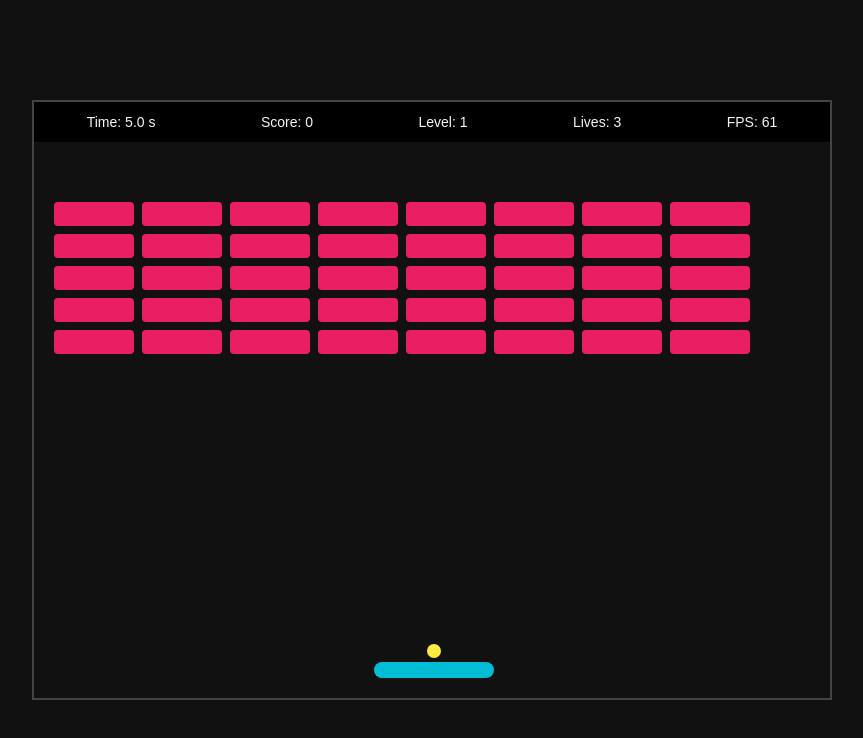
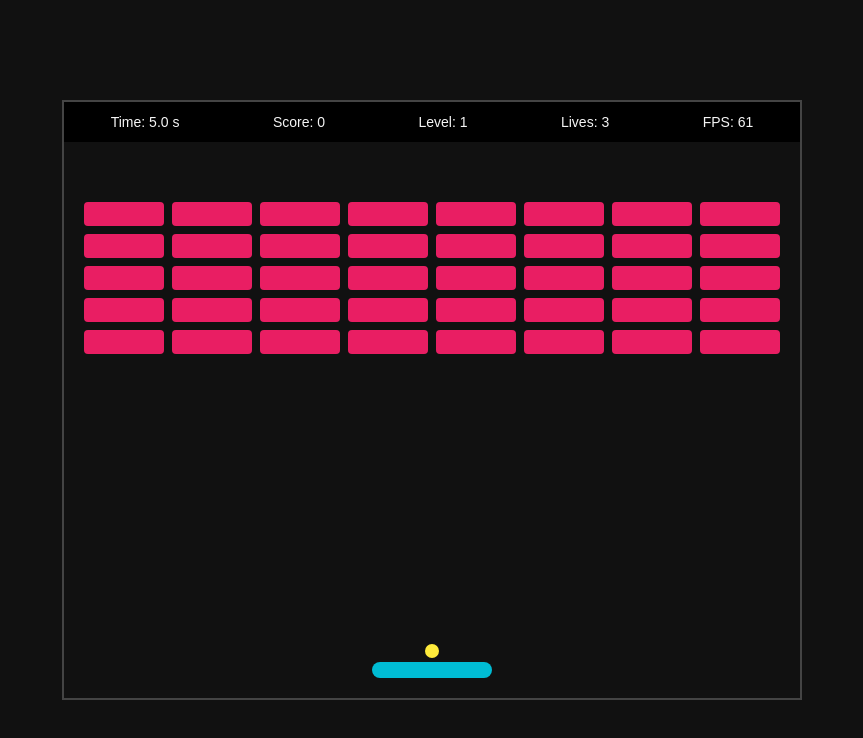
Before and after one commit to freddyother/make-your-game, a plain HTML site: page index.html in a window 1280 px wide. Shown: the whole page, without its empty margins (208-1071 px from the left). Drawn offline with Linux system fonts and the light colour scheme.

Commit message:
bug fixes| brick-offset right

```diff
--- a/css/style.css
+++ b/css/style.css
@@ -16,11 +16,12 @@ body {
 
 #game-root {
   position: relative;
-  width: 800px;
+  width: 740px;
   height: 600px;
   background: #000;
   border: 2px solid #444;
   overflow: hidden;
+  margin: 40px auto;
 }
 
 /* HUD */
--- a/js/config.js
+++ b/js/config.js
@@ -3,7 +3,7 @@ Defines sizes, speeds, layout values, brick grid dimensions and initial gameplay
 Provides a single source of truth for numerical values to keep the game easily adjustable.
 */
 export const CONFIG = {
-  GAME_WIDTH: 800,
+  GAME_WIDTH: 736,
   GAME_HEIGHT: 600,
   HUD_HEIGHT: 40,
 
```
